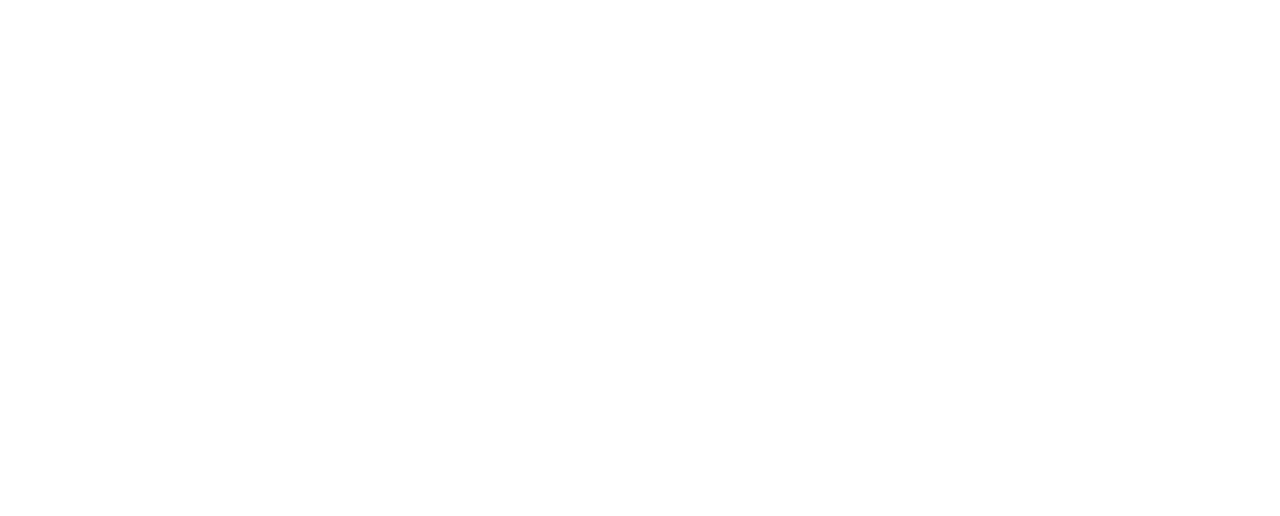
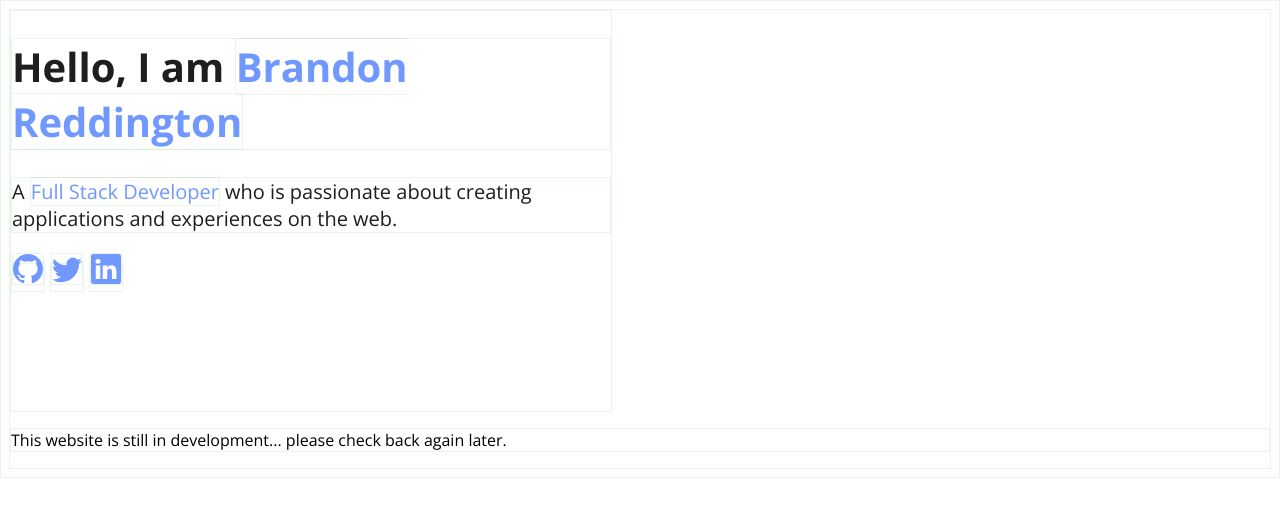
Before and after one commit to b-reddington/landing, a plain HTML site: page index.html in a window 1280 px wide. Drawn offline with nearby package versions, Linux system fonts and the light colour scheme.

Commit message:
Added HTML and basic styling

```diff
--- a/index.html
+++ b/index.html
@@ -1,12 +1,39 @@
 <!DOCTYPE html>
 <html lang="en">
+
 <head>
     <meta charset="UTF-8">
     <meta http-equiv="X-UA-Compatible" content="IE=edge">
     <meta name="viewport" content="width=device-width, initial-scale=1.0">
+    <link rel="stylesheet" href="style.css">
     <title>Landing</title>
 </head>
+
 <body>
+    <div class="intro-container">
+        <h1>Hello, I am <mark>Brandon Reddington</mark></h1>
+        <p>A <mark>Full Stack Developer</mark> who is passionate about creating applications and experiences on the web.
+        </p>
+        <a href="https://github.com/b-reddington" alt="Link to github.com/b-reddington" target="_blank"><svg xmlns="http://www.w3.org/2000/svg" width="16" height="16"
+                fill="currentColor" class="bi bi-github" viewBox="0 0 16 16">
+                <path
+                    d="M8 0C3.58 0 0 3.58 0 8c0 3.54 2.29 6.53 5.47 7.59.4.07.55-.17.55-.38 0-.19-.01-.82-.01-1.49-2.01.37-2.53-.49-2.69-.94-.09-.23-.48-.94-.82-1.13-.28-.15-.68-.52-.01-.53.63-.01 1.08.58 1.23.82.72 1.21 1.87.87 2.33.66.07-.52.28-.87.51-1.07-1.78-.2-3.64-.89-3.64-3.95 0-.87.31-1.59.82-2.15-.08-.2-.36-1.02.08-2.12 0 0 .67-.21 2.2.82.64-.18 1.32-.27 2-.27.68 0 1.36.09 2 .27 1.53-1.04 2.2-.82 2.2-.82.44 1.1.16 1.92.08 2.12.51.56.82 1.27.82 2.15 0 3.07-1.87 3.75-3.65 3.95.29.25.54.73.54 1.48 0 1.07-.01 1.93-.01 2.2 0 .21.15.46.55.38A8.012 8.012 0 0 0 16 8c0-4.42-3.58-8-8-8z" />
+            </svg></a>
+        <a href="https://twitter.com/TheGrumpyCode" alt="Link to twitter.com/TheGrumpyCode" target="_blank"><svg
+                xmlns="http://www.w3.org/2000/svg" width="16" height="16" fill="currentColor" class="bi bi-twitter"
+                viewBox="0 0 16 16">
+                <path
+                    d="M5.026 15c6.038 0 9.341-5.003 9.341-9.334 0-.14 0-.282-.006-.422A6.685 6.685 0 0 0 16 3.542a6.658 6.658 0 0 1-1.889.518 3.301 3.301 0 0 0 1.447-1.817 6.533 6.533 0 0 1-2.087.793A3.286 3.286 0 0 0 7.875 6.03a9.325 9.325 0 0 1-6.767-3.429 3.289 3.289 0 0 0 1.018 4.382A3.323 3.323 0 0 1 .64 6.575v.045a3.288 3.288 0 0 0 2.632 3.218 3.203 3.203 0 0 1-.865.115 3.23 3.23 0 0 1-.614-.057 3.283 3.283 0 0 0 3.067 2.277A6.588 6.588 0 0 1 .78 13.58a6.32 6.32 0 0 1-.78-.045A9.344 9.344 0 0 0 5.026 15z" />
+            </svg></a>
+        <a href="https://www.linkedin.com/in/breddington/" alt="Link to linkedin.com/in/breddington/" target="_blank"><svg
+                xmlns="http://www.w3.org/2000/svg" width="16" height="16" fill="currentColor" class="bi bi-linkedin"
+                viewBox="0 0 16 16">
+                <path
+                    d="M0 1.146C0 .513.526 0 1.175 0h13.65C15.474 0 16 .513 16 1.146v13.708c0 .633-.526 1.146-1.175 1.146H1.175C.526 16 0 15.487 0 14.854V1.146zm4.943 12.248V6.169H2.542v7.225h2.401zm-1.2-8.212c.837 0 1.358-.554 1.358-1.248-.015-.709-.52-1.248-1.342-1.248-.822 0-1.359.54-1.359 1.248 0 .694.521 1.248 1.327 1.248h.016zm4.908 8.212V9.359c0-.216.016-.432.08-.586.173-.431.568-.878 1.232-.878.869 0 1.216.662 1.216 1.634v3.865h2.401V9.25c0-2.22-1.184-3.252-2.764-3.252-1.274 0-1.845.7-2.165 1.193v.025h-.016a5.54 5.54 0 0 1 .016-.025V6.169h-2.4c.03.678 0 7.225 0 7.225h2.4z" />
+            </svg></a>
+    </div>
 
+    <p>This website is still in development... please check back again later.</p>
 </body>
+
 </html>
--- a/style.css
+++ b/style.css
@@ -0,0 +1,27 @@
+@import url('https://fonts.googleapis.com/css2?family=Open+Sans:wght@400;500;600;700&display=swap');
+
+* {
+    border: solid rgba(0, 128, 0, 0.082) 1px;
+}
+
+body {
+    font-family: 'Open Sans', sans-serif;
+}
+
+.intro-container {
+    width: 600px;
+    height: 400px;
+    font-size: 1.25em;
+    color: #1E1E1E;
+}
+
+mark {
+    color: #7098FF;
+    background-color: #ffffff00;
+}
+
+a svg {
+    height: auto;
+    width: 30px;
+    color: #7098FF;
+}
```
Also changed, not shown: 1 other file.
